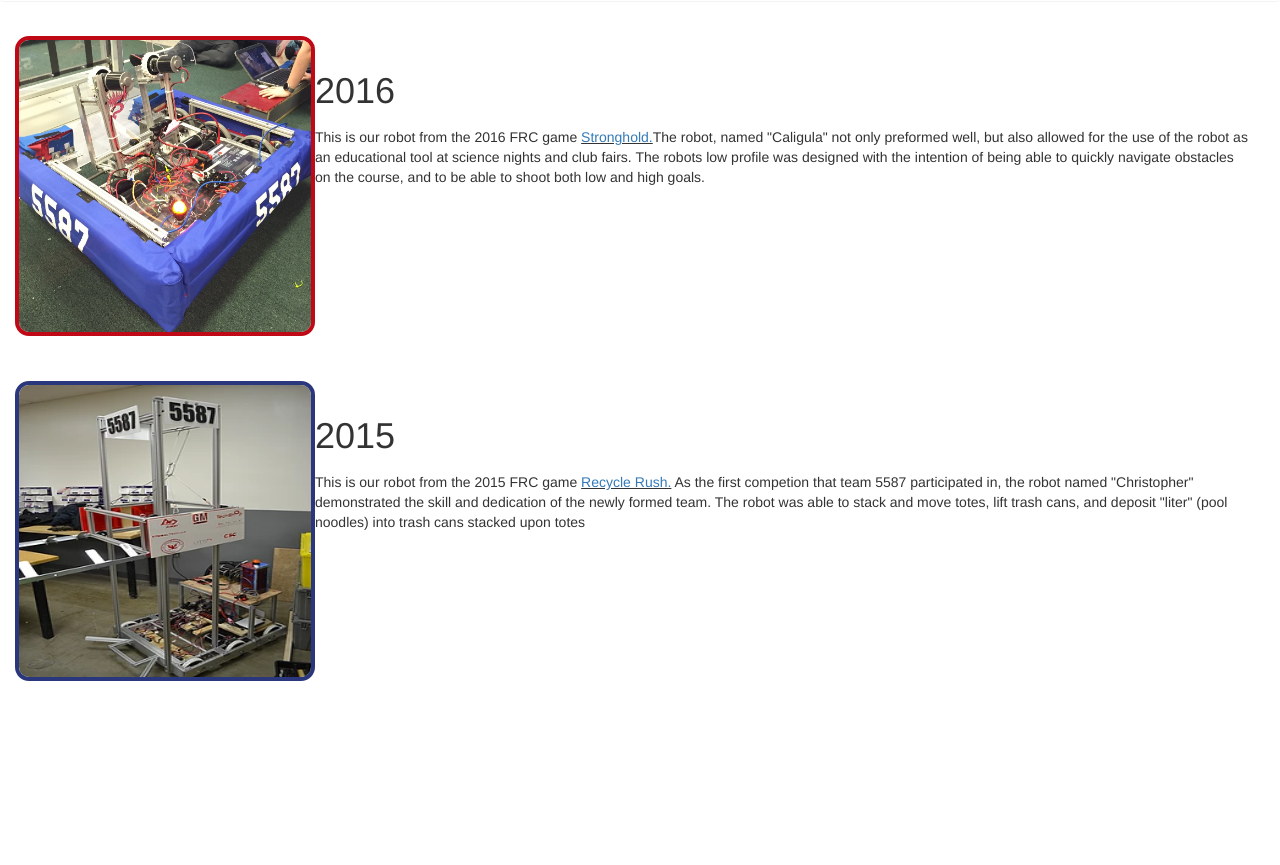
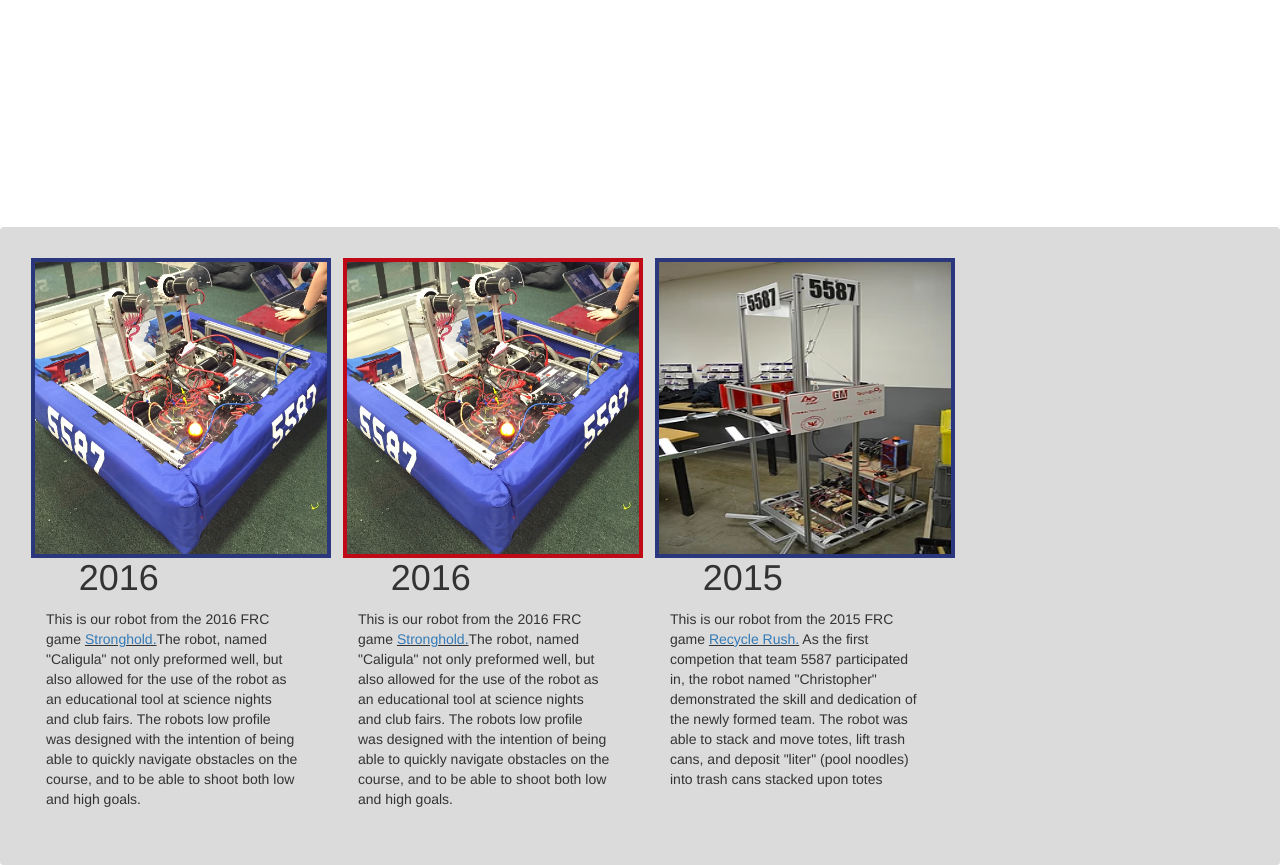
Before and after one commit to frc5587/frc5587.github.io, a PHP site: page /RobotsPage.html in a window 1280 px wide. Shown: the part 383-1248 px from the top of the page. Before the commit the page ends 1064 px from the top, so only its background shows below. Run offline with PHP 8.4, Linux system fonts and the light colour scheme; some libraries are stand-ins or nearby versions.

Commit message:
Working on Our Robots Page

```diff
--- a/RobotsPage.html
+++ b/RobotsPage.html
@@ -16,8 +16,9 @@
 	<script src="https://maxcdn.bootstrapcdn.com/bootstrap/3.3.7/js/bootstrap.min.js"></script>
 
 	<link rel="stylesheet" href="menu-bar/menu-bar.css"> <!-- Menu bar's CSS stylesheet-->
+
 	<!-- Nav Bar-->
-	<nav class="navbar navbar-default">
+	<nav class="navbar navbar-default fixed">
 		<div class="navbar-collapse collapse">
 			<div class="container-fluid">
 				<!-- Brand and toggle get grouped for better mobile display -->
@@ -70,11 +71,23 @@
 </head>
 
 <body>
-	<div class="background panel panel-body b">
-		<h1 class="jumbotron title">Our Robots</h1>
-	</div>
+	<div class="fullscreen-bg">
+    <video loop muted autoplay poster="img/videoframe.jpg" class="fullscreen-bg__video">
+        <source src="photos/VID_20161103_195930.mp4" type="video/mp4">
+    </video>
+</div>
+<div class="content panel panel-body col-md-12">
 
-	<div class="panel-body b">
+	<div class="panel-body b col-md-3">
+		<img class="picture blue" src="photos/2016Robot.jpg" style="float:left;width:300px;height:300px" ;>
+		<div class="panel-body background1 b">
+			<h1 class="c">2016</h1>
+			<p class="bl">This is our robot from the 2016 FRC game <u><a href="http://www.firstinspires.org/robotics/frc/welcome-to-first-stronghold" class="a" target="_blank">Stronghold.</a></u>The robot, named "Caligula" not only preformed well, but also allowed for the use of the robot
+				as an educational tool at science nights and club fairs. The robots low profile was designed with the intention of being able to quickly navigate obstacles on the course, and to be able to shoot both low and high goals.</p>
+		</div>
+</div>
+
+	<div class="panel-body b col-md-3">
 		<img class="picture red" src="photos/2016Robot.jpg" style="float:left;width:300px;height:300px" ;>
 		<div class="panel-body background1 b">
 			<h1 class="c">2016</h1>
@@ -82,7 +95,8 @@
 				as an educational tool at science nights and club fairs. The robots low profile was designed with the intention of being able to quickly navigate obstacles on the course, and to be able to shoot both low and high goals.</p>
 		</div>
 	</div>
-	<div class="panel-body b">
+
+	<div class="panel-body b col-md-3">
 		<img class="picture blue" src="photos/2015Robot.jpg" style="float:left;width:300px;height:300px" ;>
 		<div class="panel-body background1 b">
 			<h1 class="c">2015</h1>
@@ -90,5 +104,7 @@
 				and dedication of the newly formed team. The robot was able to stack and move totes, lift trash cans, and deposit "liter" (pool noodles) into trash cans stacked upon totes</p>
 		</div>
 	</div>
-	<iframe width="5" height="3" src="https://www.youtube.com/embed/Zu2S69sirs8" frameborder="0" allowfullscreen></iframe>
+
+</div>
+
 </body>
--- a/index.css
+++ b/index.css
@@ -34,12 +34,10 @@ html {
 
 .blue {
     border: #2a377c 4px solid;
-    border-radius: 1em;
 }
 
 .red {
-    border: #c00917 4px solid;
-    border-radius: 1em;
+    border: #c00917 4px solid
 }
 
 .row {
--- a/menu-bar/menu-bar.css
+++ b/menu-bar/menu-bar.css
@@ -34,6 +34,19 @@
     max-height: 48px;
 }
 
+/*sticky navbar*/
+.fixed{
+  position:fixed;
+  width:100%;
+  top:0;
+  z-index: 10;
+}
+
+.shrink{
+height: 100px;
+padding-top: 0px;
+background-color: #000;
+ }
 
 /*Donate button*/
 
@@ -141,3 +154,27 @@
     width: 150px;
     height: 100px;
 }
+/*There is no ROBOTS.CSS so i have to put it here... dont mind me.*/
+.fullscreen-bg {
+    position: fixed;
+    top: 200;
+    right: 100;
+    bottom: 100;
+    left: 100;
+    overflow: hidden;
+    z-index: -100;
+}
+
+.fullscreen-bg__video {
+    position: relative;
+    top: 0;
+    left: 0;
+    width: 100%;
+    height: 100%;
+  }
+.content{
+  width: 100%;
+  position: relative;
+  top: 600px;
+  background: #dbdbdb;
+}
```
